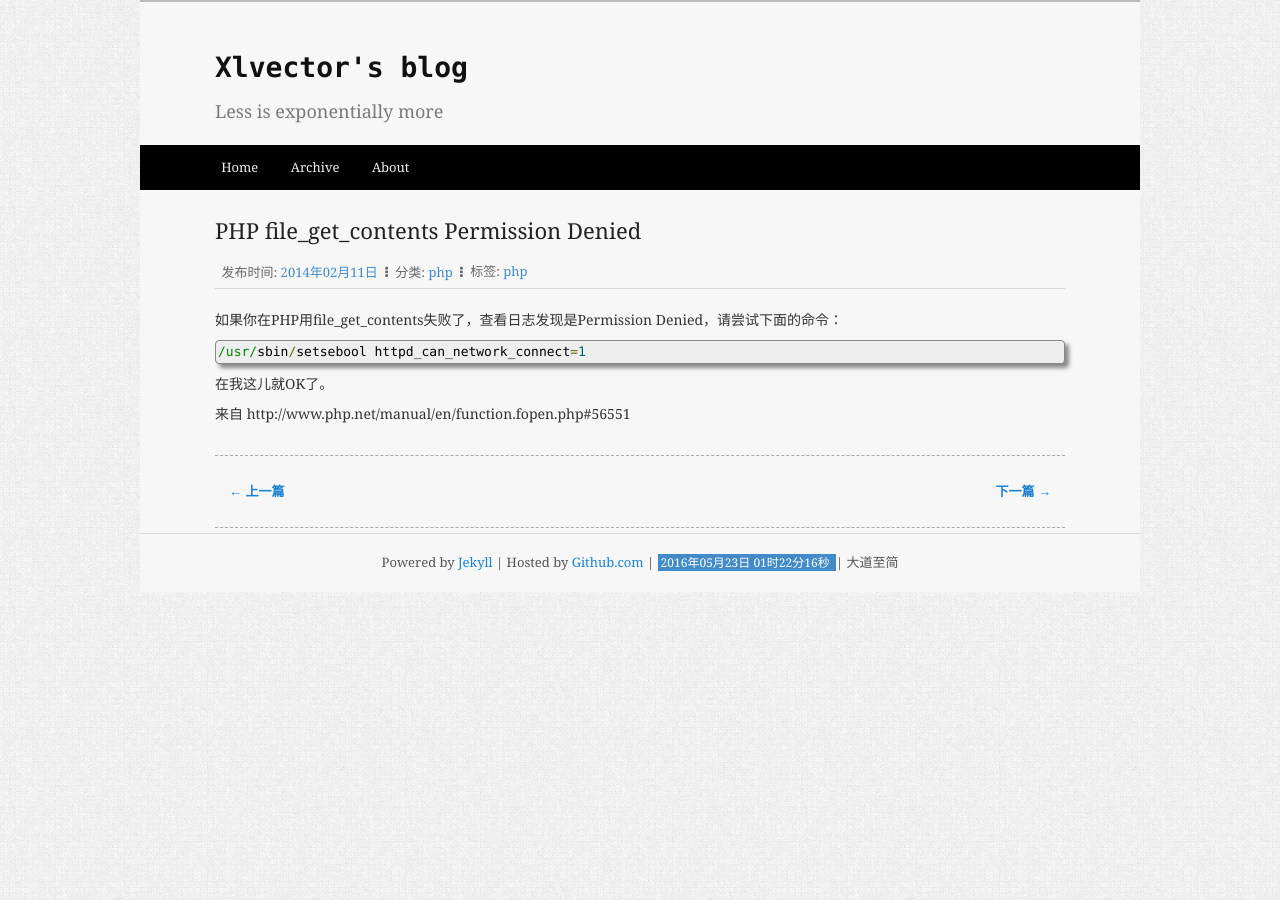
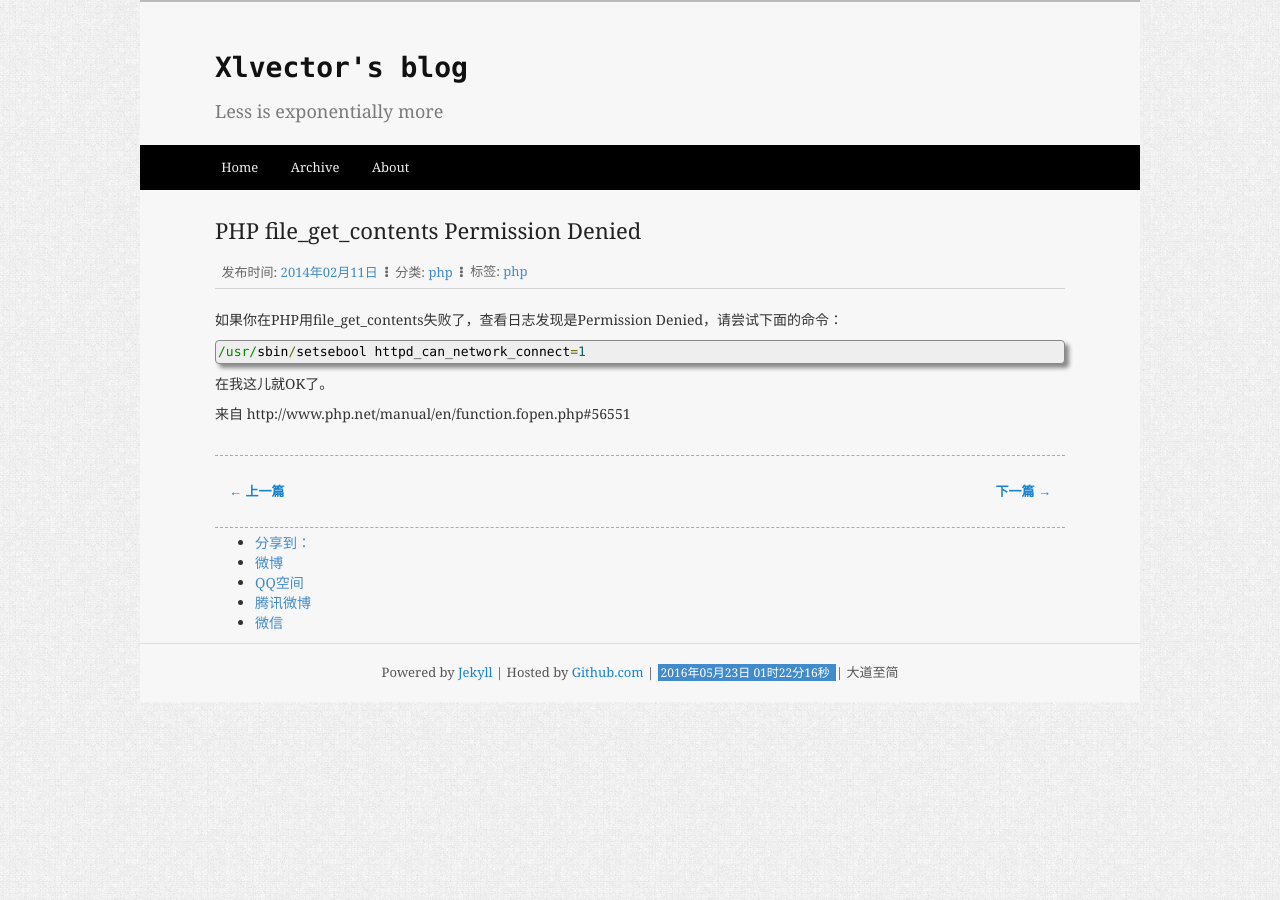
Before and after one commit to xlvector/xlvector.github.com, a Jekyll site: the page built from _posts/2014-02-11-php-file-get-contents-permission-denied.md, in a window 1280 px wide. Built offline with Jekyll 4.4.1, drawn with Linux system fonts in a browser that asks for light colours; Markdown is read by kramdown in place of the engine named in the settings; comment, search, counter and statistics services are not loaded.

Commit message:
add share

```diff
--- a/_includes/duoshuo.md
+++ b/_includes/duoshuo.md
@@ -1,3 +1,19 @@
+<div class="ds-share" data-thread-key="" data-title="{{ page.title }}" data-images="" data-content="{{ page.title }}" data-url="{{ page.url }}">
+    <div class="ds-share-inline">
+      <ul  class="ds-share-icons-16">
+
+      	<li data-toggle="ds-share-icons-more"><a class="ds-more" href="javascript:void(0);">分享到：</a></li>
+        <li><a class="ds-weibo" href="javascript:void(0);" data-service="weibo">微博</a></li>
+        <li><a class="ds-qzone" href="javascript:void(0);" data-service="qzone">QQ空间</a></li>
+        <li><a class="ds-qqt" href="javascript:void(0);" data-service="qqt">腾讯微博</a></li>
+        <li><a class="ds-wechat" href="javascript:void(0);" data-service="wechat">微信</a></li>
+
+      </ul>
+      <div class="ds-share-icons-more">
+      </div>
+    </div>
+ </div>
+
 <!-- 多说评论框 start -->
 	<div class="ds-thread" data-thread-key="" data-title="{{ page.title }}" data-url="{{ page.url }}"></div>
 <!-- 多说评论框 end -->
```
